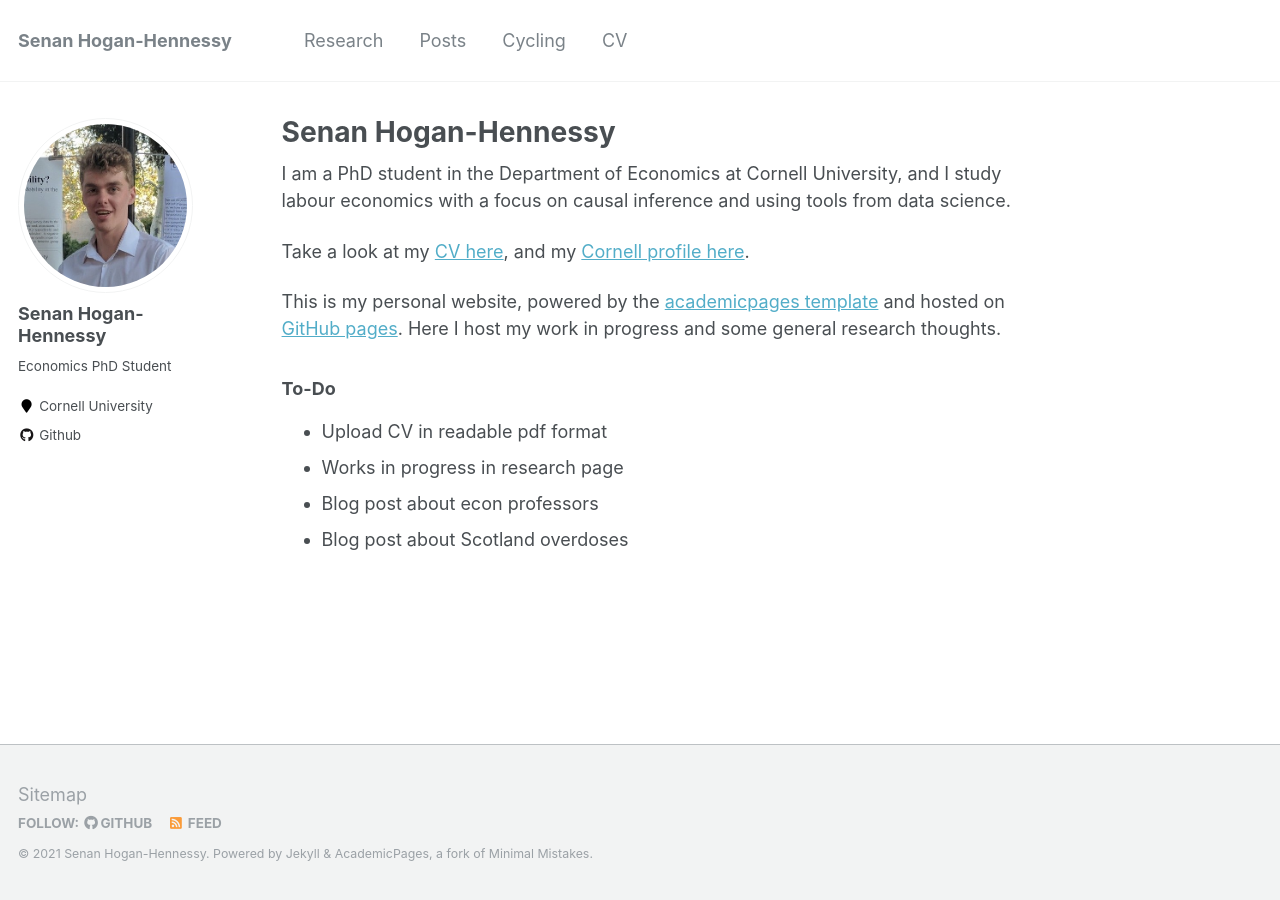
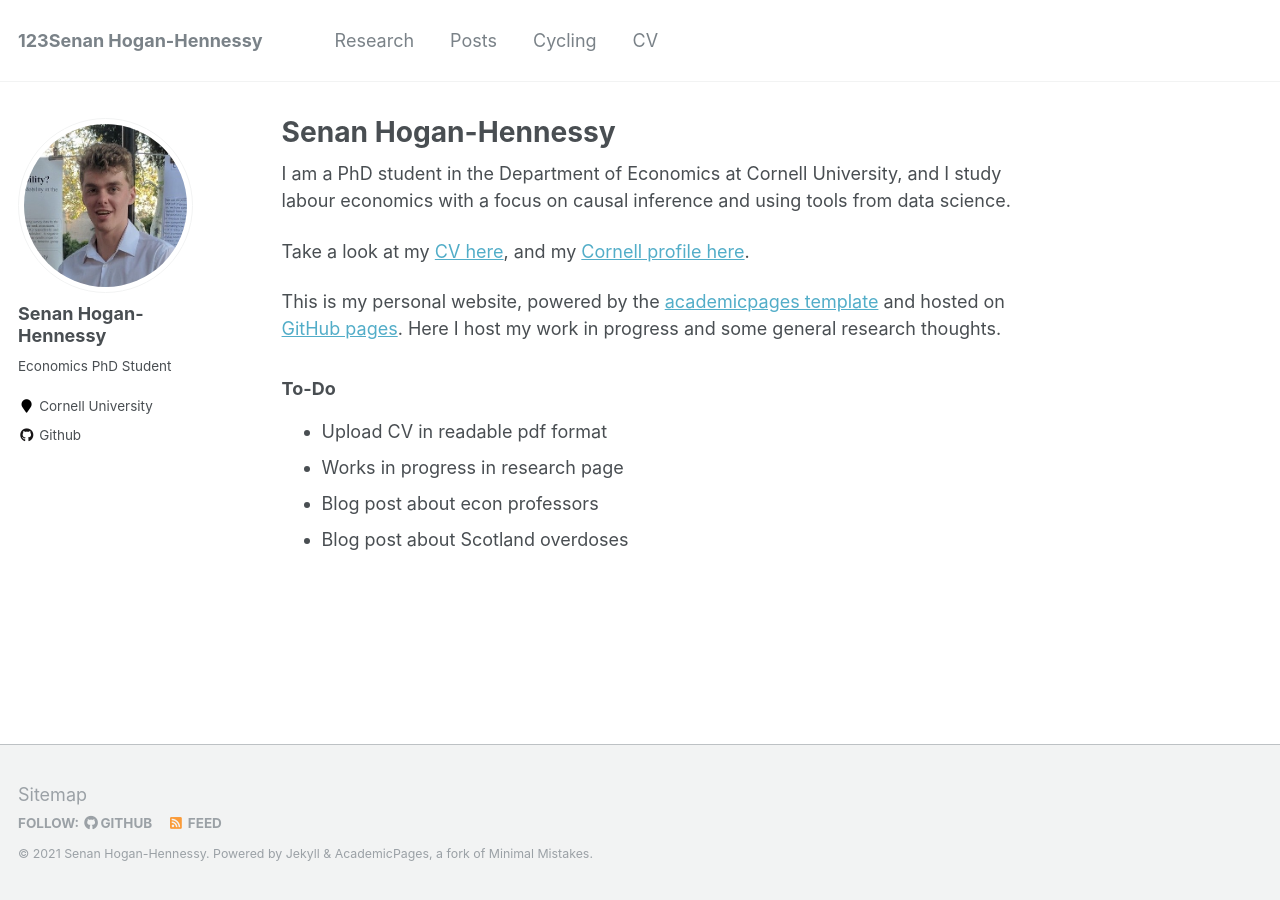
Before and after one commit to shoganhennessy/shoganhennessy.github.io, a Jekyll site: the page built from _pages/about.md, in a window 1280 px wide. Built offline with Jekyll 4.4.1, drawn with Linux system fonts in a browser that asks for light colours.

```diff
--- a/_config.yml
+++ b/_config.yml
@@ -8,7 +8,7 @@
 
 # Site Settings
 locale                   : "en-US"
-title                    : "Senan Hogan-Hennessy"
+title                    : "123Senan Hogan-Hennessy"
 title_separator          : ", "
 name                     : &name "Senan Hogan-Hennessy"
 description              : &description "Economics PhD Student at Cornell University"
```
